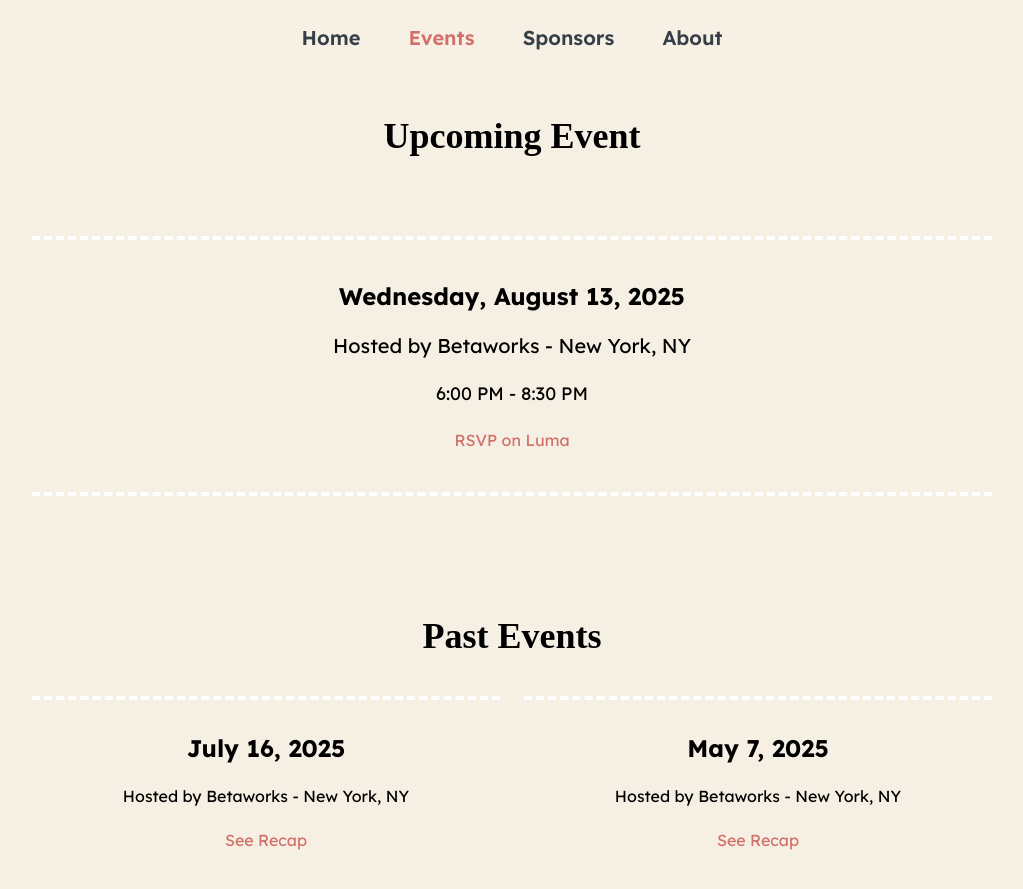
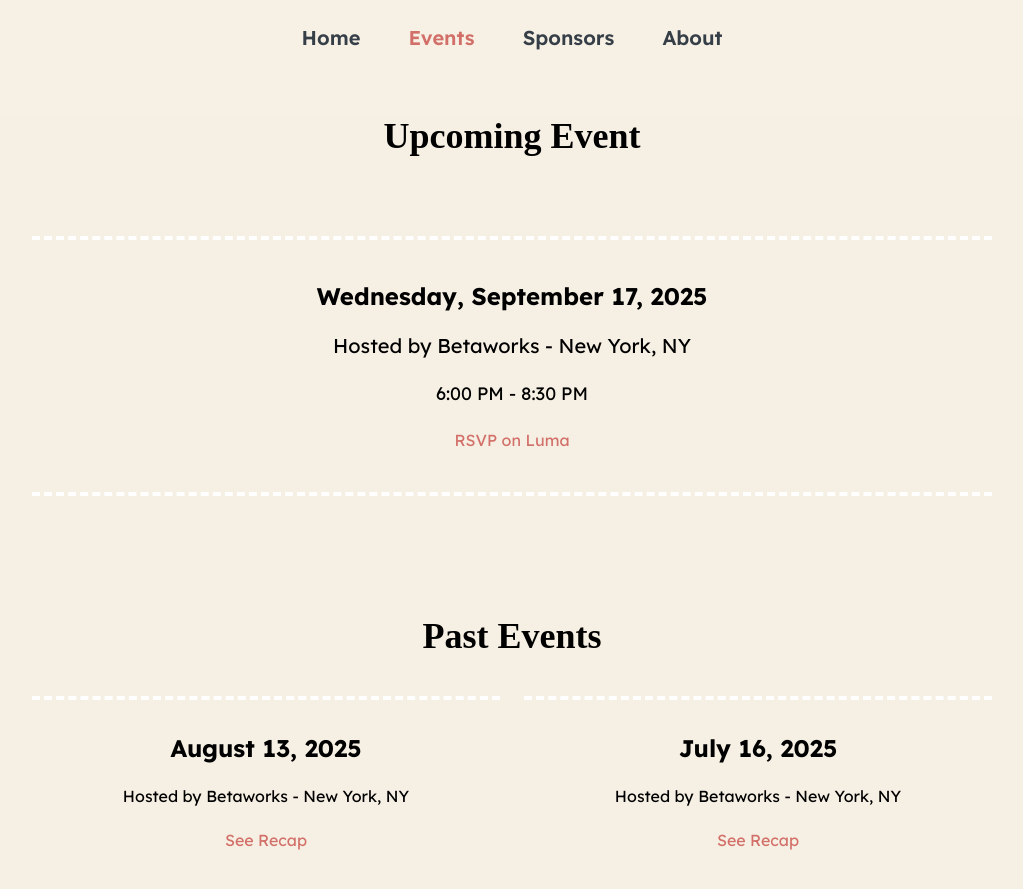
Before and after one commit to ArtificialRuby/artificialruby.ai, a Jekyll site: the page built from events.html, in a window 1280 px wide and 900 px high. Shown: the top 889 px of the window, without its empty margins (128-1151 px from the left). Built offline with Jekyll 4.4.1, drawn with Linux system fonts in a browser that asks for light colours; some web fonts are replaced.

Commit message:
Updated Aug 13 event details

```diff
--- a/events.html
+++ b/events.html
@@ -13,10 +13,10 @@ footer_image: assets/images/bg_events.jpg
       <div class="border-dashed border-t-4 border-b-4 border-white pt-10 pb-10 w-full text-center mt-20">
         {%
         include partials/events/upcoming_event.html
-        date="Wednesday, August 13, 2025"
+        date="Wednesday, September 17, 2025"
         location="Hosted by Betaworks - New York, NY"
         time="6:00 PM - 8:30 PM"
-        url="https://lu.ma/m6h27qg9"
+        url="https://lu.ma/r63em91n"
         %}
       </div>
     </div>
@@ -26,6 +26,13 @@ footer_image: assets/images/bg_events.jpg
       <h2 class="text-center text-4xl font-caudex font-bold">Past Events</h2>
     </div>
     <div class="grid grid-cols-1 md:grid-cols-2 lg:grid-cols-3 gap-6">
+      {%
+        include partials/events/past_event.html
+        date="August 13, 2025"
+        location="Hosted by Betaworks - New York, NY"
+        url="/events/-13-2025"
+        %}
+
       {%
         include partials/events/past_event.html
         date="July 16, 2025"
--- a/index.html
+++ b/index.html
@@ -29,8 +29,8 @@ footer_image: assets/images/artruby_bg.jpg
     <div class="border-b-4 border-dashed border-white pb-5">
       {%
       include partials/homepage/upcoming_event.html
-      date="Wednesday, August 13, 2025"
-      url="https://lu.ma/m6h27qg9"
+      date="Wednesday, September 17, 2025"
+      url="https://lu.ma/r63em91n"
       %}
     </div>
     <div class="mt-10">
```
Also changed, not shown: events/august-13-2025.html (added, +45 -0 lines), 1 other file.
